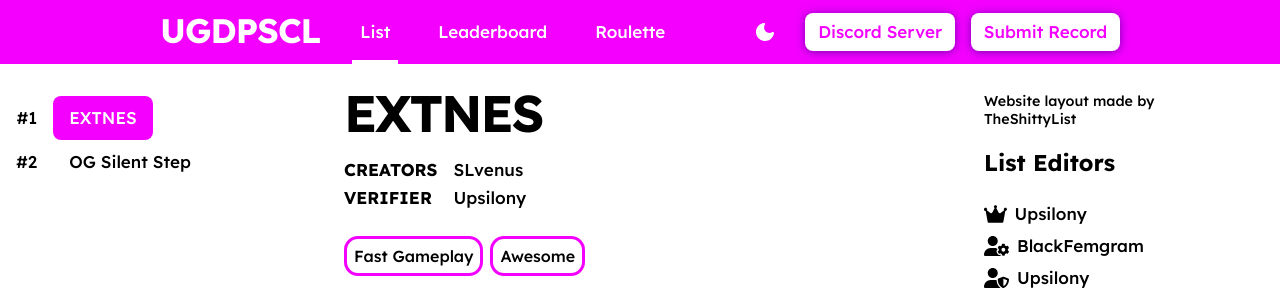
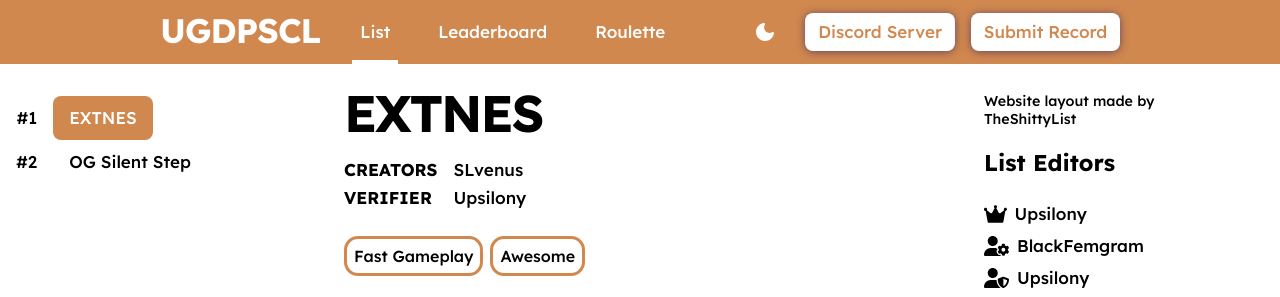
Before and after one commit to Upsilony/UpsilonGDPSCL2, a plain HTML site: page index.html in a window 1280 px wide. Shown: the top 297 px of the page. Drawn offline with nearby package versions, Linux system fonts and the light colour scheme.

Commit message:
Update nav.css

```diff
--- a/css/components/nav.css
+++ b/css/components/nav.css
@@ -1,7 +1,7 @@
 :root {
     --color-background: white;
     --color-on-background: black;
-    --color-primary: #f300ff;
+    --color-primary: #d1884f;
     --color-on-primary: white;
 }
 
```
